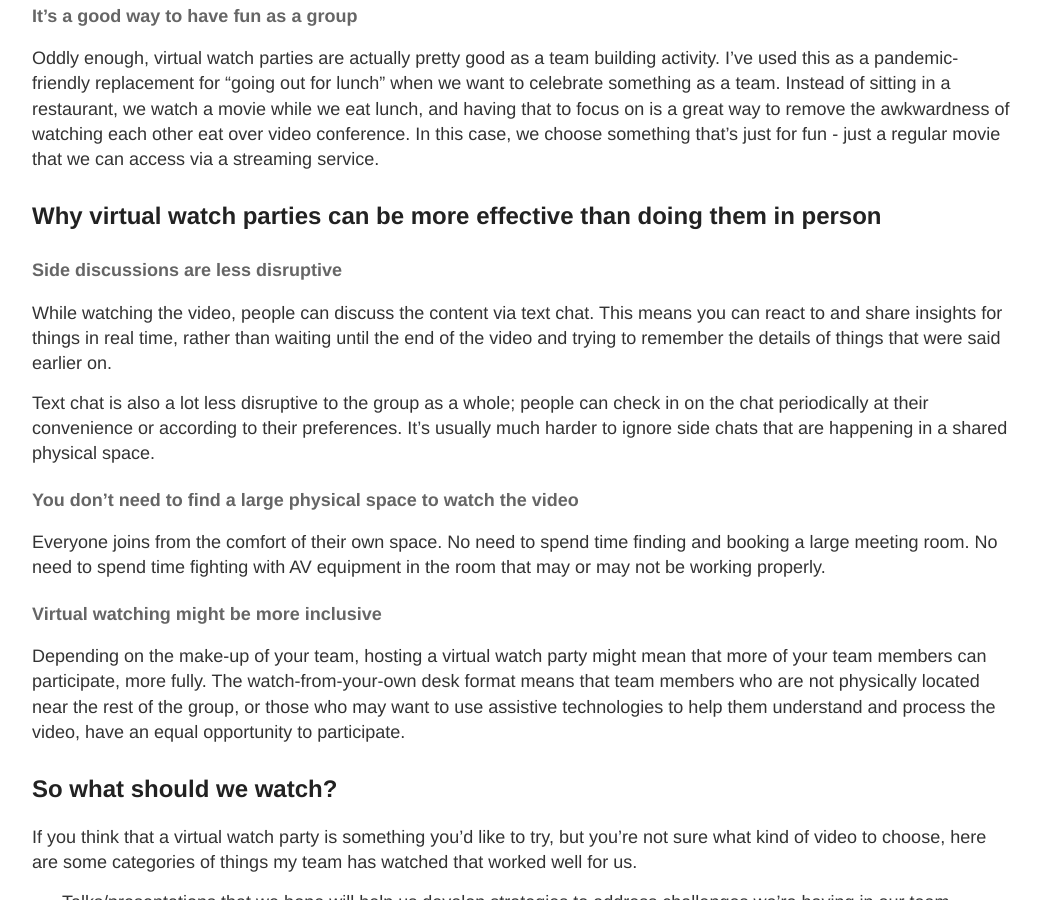
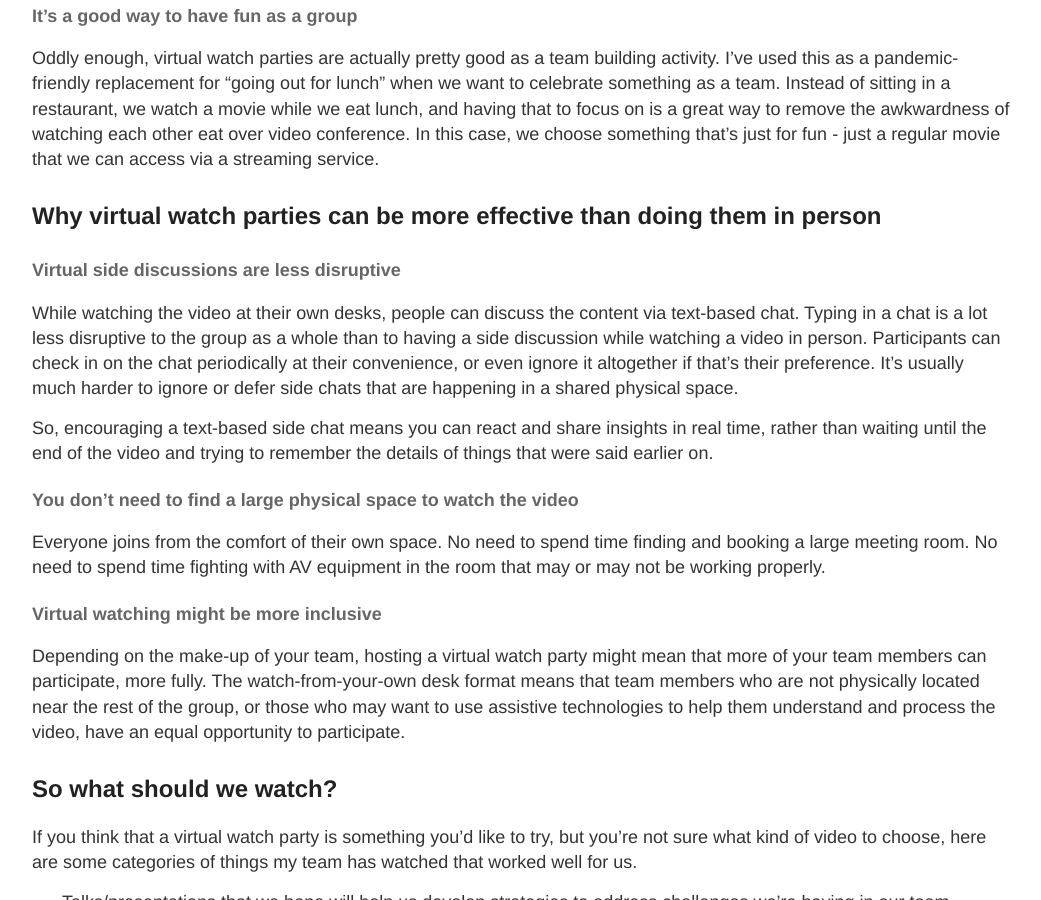
Before and after one commit to tinafletcher/tinafletcher.github.io, a Jekyll site: the page built from _posts/2021-7-9-Virtual-watch-parties.md, in a window 1280 px wide and 900 px high, scrolled down 880 px. Shown: the whole window, without its empty margins (118-1159 px from the left). Built offline with Jekyll 4.4.1, drawn with Linux system fonts in a browser that asks for light colours.

Commit message:
Wording updates

```diff
--- a/_posts/2021-7-9-Virtual-watch-parties.md
+++ b/_posts/2021-7-9-Virtual-watch-parties.md
@@ -27,10 +27,10 @@ Oddly enough, virtual watch parties are actually pretty good as a team building
 
 ## Why virtual watch parties can be more effective than doing them in person
 
-#### Side discussions are less disruptive
-While watching the video, people can discuss the content via text chat. This means you can react to and share insights for things in real time, rather than waiting until the end of the video and trying to remember the details of things that were said earlier on.
+#### Virtual side discussions are less disruptive
+While watching the video at their own desks, people can discuss the content via text-based chat. Typing in a chat is a lot less disruptive to the group as a whole than to having a side discussion while watching a video in person. Participants can check in on the chat periodically at their convenience, or even ignore it altogether if that's their preference. It's usually much harder to ignore or defer side chats that are happening in a shared physical space.
 
-Text chat is also a lot less disruptive to the group as a whole; people can check in on the chat periodically at their convenience or according to their preferences. It's usually much harder to ignore side chats that are happening in a shared physical space.
+So, encouraging a text-based side chat means you can react and share insights in real time, rather than waiting until the end of the video and trying to remember the details of things that were said earlier on.
 
 #### You don't need to find a large physical space to watch the video
 Everyone joins from the comfort of their own space. No need to spend time finding and booking a large meeting room. No need to spend time fighting with AV equipment in the room that may or may not be working properly.
```
